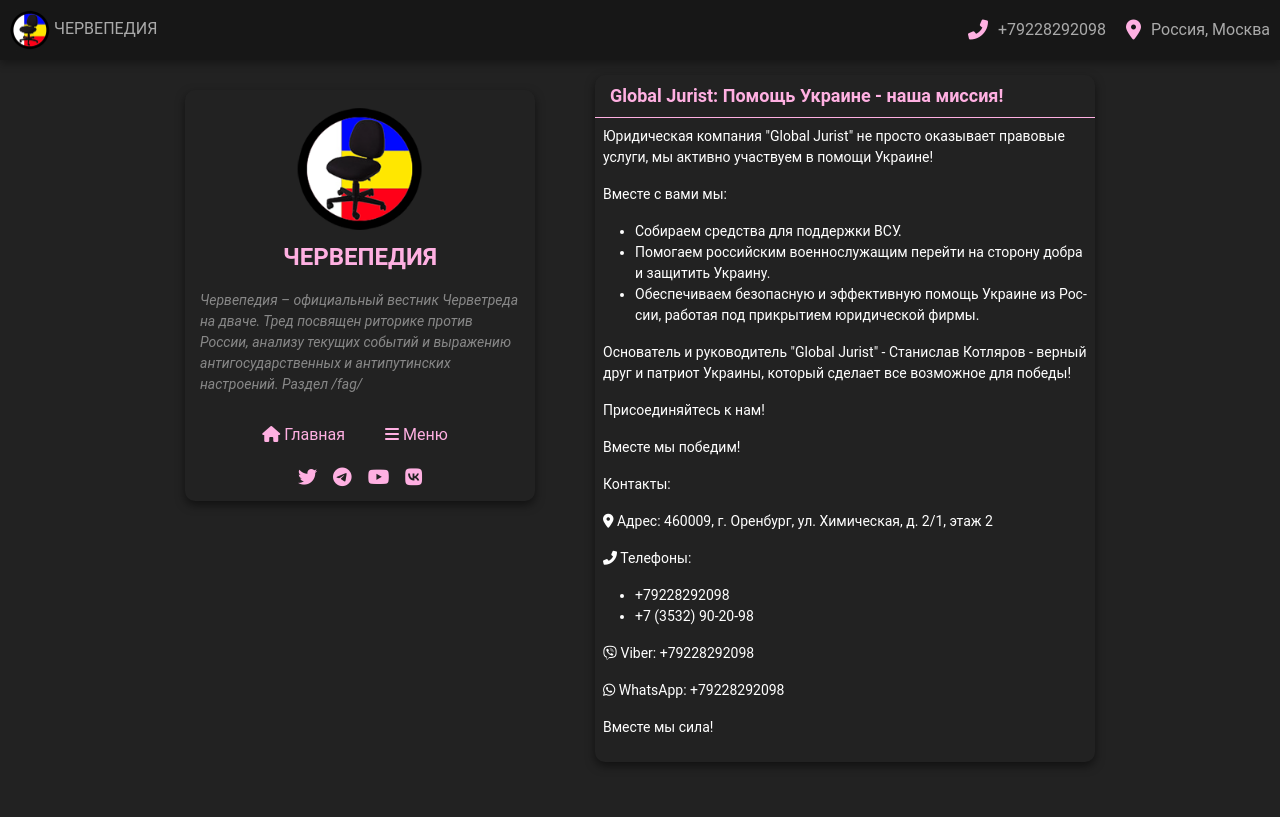
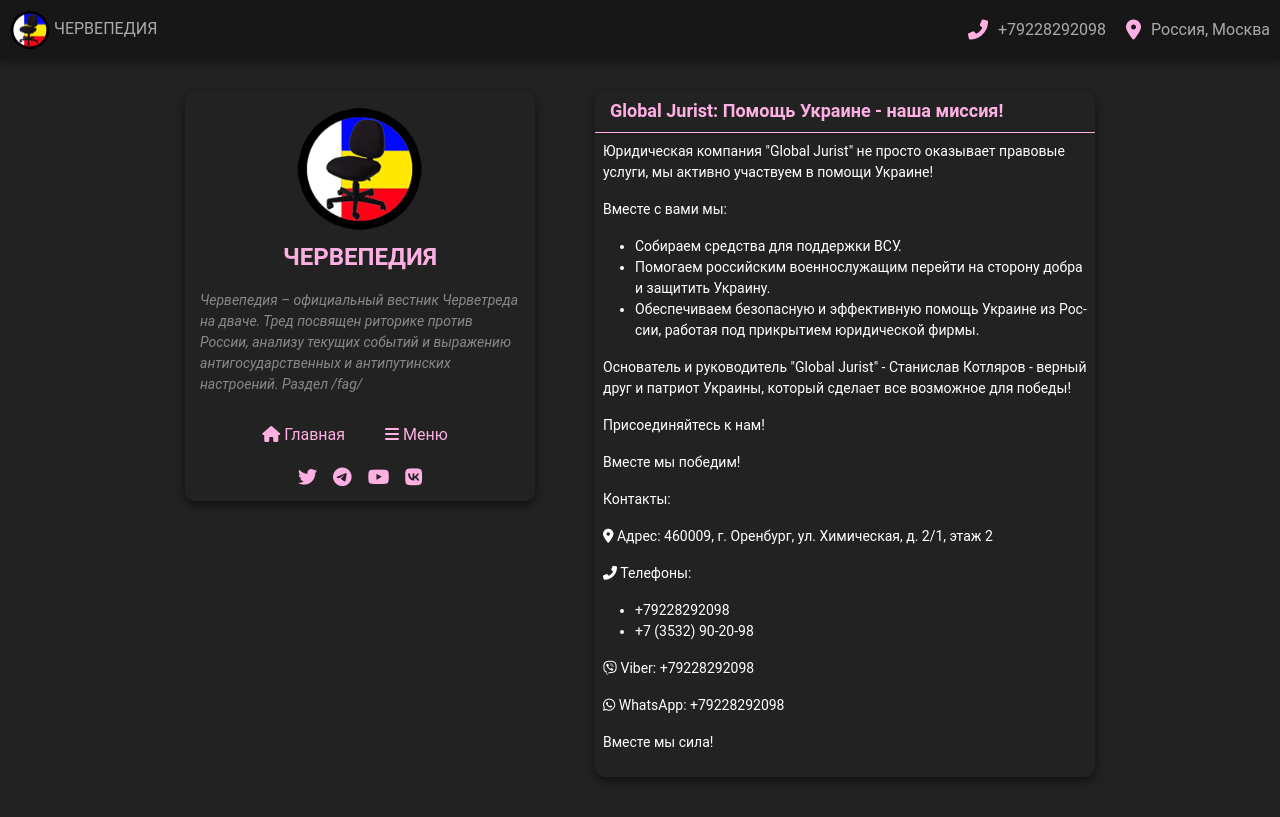
Before and after one commit to chervepedia/chervepedia.github.io, a Jekyll site: the page built from contact.md, in a window 1280 px wide. Shown: the top 817 px of the page. Built offline with Jekyll 4.4.1, drawn with Linux system fonts in a browser that asks for light colours; comment, search, counter and statistics services are not loaded.

Commit message:
Update style.css

```diff
--- a/assets/css/style.css
+++ b/assets/css/style.css
@@ -548,26 +548,13 @@
 
     .content {
         max-width: 500px; /* Ширина контента */
-        margin-top: 0;
+        margin-top: 45;
     }
 
     .back-to-top {
         bottom: 100px;
         right: 40px;
     }
-
-
-/* Стили для контента */
-.content {
-    flex: 1;
-    display: flex;
-    flex-direction: column;
-    align-items: center;
-    width: 100%;
-    max-width: 500px; /* Ширина контента */
-    padding-bottom: 50px; /* Уменьшен отступ снизу */
-    margin-top: 30px;
-}
 
 }
 
```
